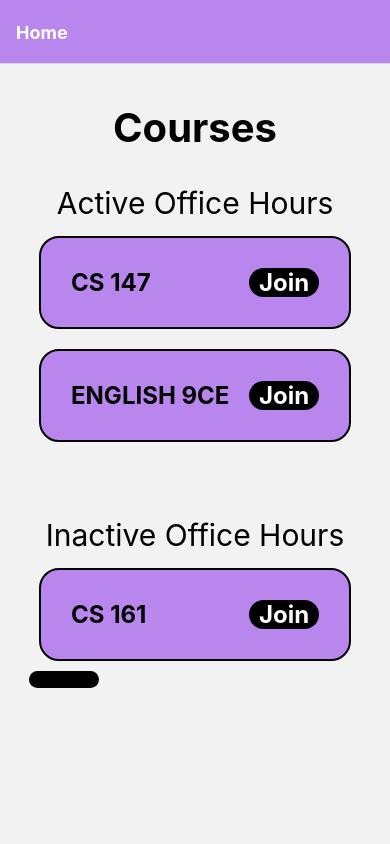
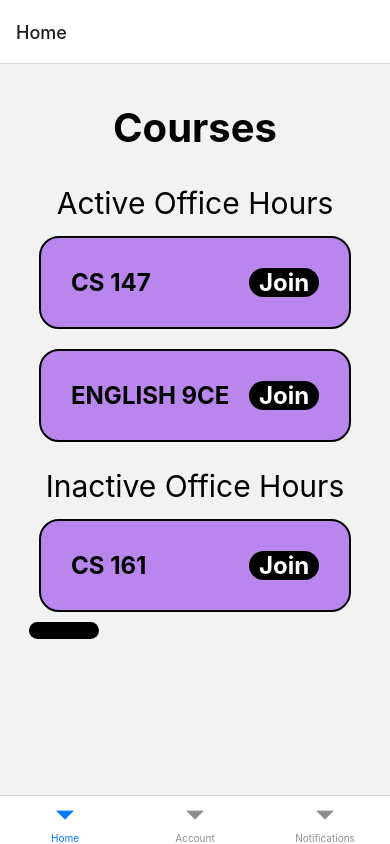
Before and after one commit to ashtonxiong/same-Q-App, a React Native app: screen /Home in a window 390 px wide. Built offline with nearby package versions, Linux system fonts and the light colour scheme.

Commit message:
Created Bottom Bar Bare Bones

```diff
--- a/App.js
+++ b/App.js
@@ -1,36 +1,39 @@
 import React from 'react';
 import { NavigationContainer } from '@react-navigation/native';
 import { createStackNavigator } from '@react-navigation/stack';
+import { createBottomTabNavigator } from '@react-navigation/bottom-tabs';
 import HomePage from './components/HomePage';
 import CoursePage from './components/CoursePage';
 import Notifications from './components/Notifications';
 import BottomBar from './components/BottomBar';
 import QuestionPage from './components/QuestionPage';
 import styles from './styles';
+import Ripple from 'react-native-material-ripple';
 
-const Stack = createStackNavigator();
 
-const App = () => {
-  return (
-    <NavigationContainer>
-      <Stack.Navigator initialRouteName="Home"
-      screenOptions={{
-        headerStyle: {
-          backgroundColor: '#b986ee', // Change the default background color
-        },
-        headerTintColor: '#fff', // Change the default text color
-        headerTitleStyle: {
-          fontWeight: 'bold', // Make the default text bold
-        },
-      }}>
-        <Stack.Screen name="Home" component={HomePage} />
-        <Stack.Screen name="CoursePage" component={CoursePage} />
-        <Stack.Screen name="Notifications" component={Notifications} />
-        <Stack.Screen name="QuestionPage" component={QuestionPage} />
-      </Stack.Navigator>
-    </NavigationContainer>
-  );
-};
+// const Stack = createStackNavigator();
+
+// const App = () => {
+//   return (
+//     <NavigationContainer>
+//       <Stack.Navigator initialRouteName="Home"
+//       screenOptions={{
+//         headerStyle: {
+//           backgroundColor: '#b986ee', // Change the default background color
+//         },
+//         headerTintColor: '#fff', // Change the default text color
+//         headerTitleStyle: {
+//           fontWeight: 'bold', // Make the default text bold
+//         },
+//       }}>
+//         <Stack.Screen name="Home" component={HomePage} />
+//         <Stack.Screen name="CoursePage" component={CoursePage} />
+//         <Stack.Screen name="Notifications" component={Notifications} />
+//         <Stack.Screen name="QuestionPage" component={QuestionPage} />
+//       </Stack.Navigator>
+//     </NavigationContainer>
+//   );
+// };
 
 // const App = () => {
 //   return (
@@ -42,32 +45,28 @@ const App = () => {
 //   );
 // };
 
-export default App;
-
-// TO REMOVE TOP HEADER:
-/* import React from 'react';
-import { NavigationContainer } from '@react-navigation/native';
-import { createStackNavigator } from '@react-navigation/stack';
-import HomePage from './components/HomePage';
-import CoursePage from './components/CoursePage';
-import QuestionPage from './components/QuestionPage';
-import styles from './styles';
+// export default App;
 
 const Stack = createStackNavigator();
+const Tab = createBottomTabNavigator();
+
+function MyTabs() {
+  return (
+    <Tab.Navigator>
+      <Tab.Screen name="Home" component={HomePage} />
+      <Tab.Screen name="Account" component={QuestionPage} />
+      <Tab.Screen name="Notifications" component={Notifications} />
+    </Tab.Navigator>
+  );
+}
+
 
 const App = () => {
   return (
     <NavigationContainer>
-      <Stack.Navigator
-        initialRouteName="Home"
-        screenOptions={{ headerShown: false }}
-      >
-        <Stack.Screen name="Home" component={HomePage} />
-        <Stack.Screen name="CoursePage" component={CoursePage} />
-        <Stack.Screen name="QuestionPage" component={QuestionPage} />
-      </Stack.Navigator>
+      <MyTabs />
     </NavigationContainer>
   );
 };
 
-export default App; */
+export default App;
--- a/components/HomePage.js
+++ b/components/HomePage.js
@@ -3,6 +3,7 @@ import { StyleSheet, Text, View, TouchableOpacity } from 'react-native';
 import { useNavigation } from '@react-navigation/native';
 import BottomBar from './BottomBar';
 import styles from '../styles';
+import { BottomMenu, Item } from "react-native-bottom-menu";
 
 const activeCourses = [
     { id: '1', name: 'CS 147' },
@@ -71,9 +72,12 @@ const App = () => {
           >
             <Text>Test</Text>
           </TouchableOpacity>
+
+
         </View>
 
       </View>
+
     </View>
   );
 };
--- a/package.json
+++ b/package.json
@@ -9,6 +9,7 @@
     "web": "expo start --web"
   },
   "dependencies": {
+    "@freakycoder/react-native-helpers": "^2.2.2",
     "@react-native-community/masked-view": "^0.1.11",
     "@react-navigation/bottom-tabs": "^6.5.11",
     "@react-navigation/native": "^6.1.9",
@@ -17,10 +18,13 @@
     "expo-status-bar": "~1.6.0",
     "react": "18.2.0",
     "react-native": "0.72.7",
+    "react-native-bottom-menu": "^0.1.8",
     "react-native-gesture-handler": "~2.12.0",
+    "react-native-material-ripple": "^0.9.1",
     "react-native-reanimated": "^3.5.4",
     "react-native-safe-area-context": "^4.7.4",
-    "react-native-screens": "^3.27.0"
+    "react-native-screens": "^3.27.0",
+    "react-native-vector-icons": "^6.7.0"
   },
   "devDependencies": {
     "@babel/core": "^7.20.0"
```
Also changed, not shown: 2 other files (tests, documents, lock files or other folders).
